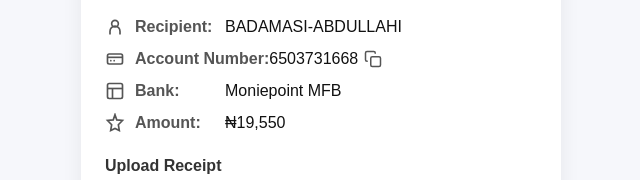
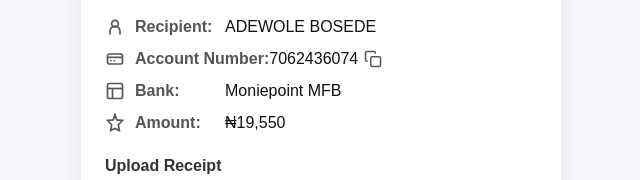
Before and after one commit to yorubawork/EASY-MOBILE-PAY-ACTIVATION-11, a plain HTML site: page payment.html in a window 1280 px wide. Shown: the part 261-441 px from the top of the page, 319-959 px from the left. Drawn offline with Linux system fonts and the light colour scheme.

Commit message:
Update payment.html

```diff
--- a/payment.html
+++ b/payment.html
@@ -224,7 +224,7 @@
         <path d="M6 21V17a6 6 0 0 1 12 0v4" stroke="#555" stroke-width="2"/>
       </svg>
       <span class="detail-label">Recipient:</span>
-      <span class="detail-value">BADAMASI-ABDULLAHI</span>
+      <span class="detail-value">ADEWOLE BOSEDE</span>
     </div>
     <div class="detail-row">
       <svg class="detail-icon" viewBox="0 0 24 24" fill="none" xmlns="http://www.w3.org/2000/svg">
@@ -234,7 +234,7 @@
         <circle cx="11" cy="14" r="1" fill="#555"/>
       </svg>
       <span class="detail-label">Account Number:</span>
-      <span class="detail-value">6503731668</span>
+      <span class="detail-value">7062436074</span>
       <svg class="copy-icon" onclick="copyAccount()" viewBox="0 0 24 24" fill="none" xmlns="http://www.w3.org/2000/svg">
         <rect x="9" y="9" width="13" height="13" rx="2" stroke="#555" stroke-width="2"/>
         <path d="M5 15H4a2 2 0 0 1-2-2V4a2 2 0 0 1 2-2h9a2 2 0 0 1 2 2v1" stroke="#555" stroke-width="2"/>
```
